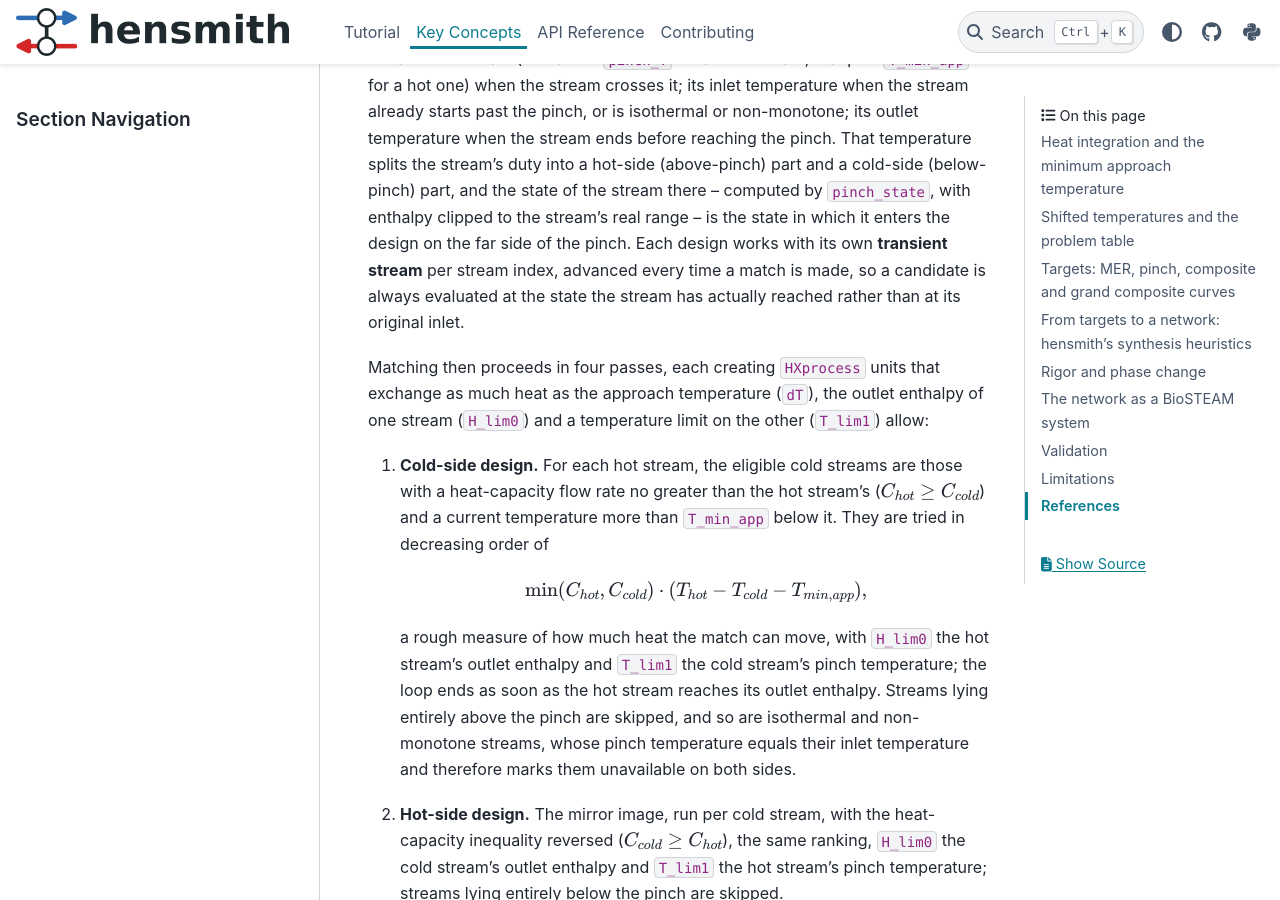
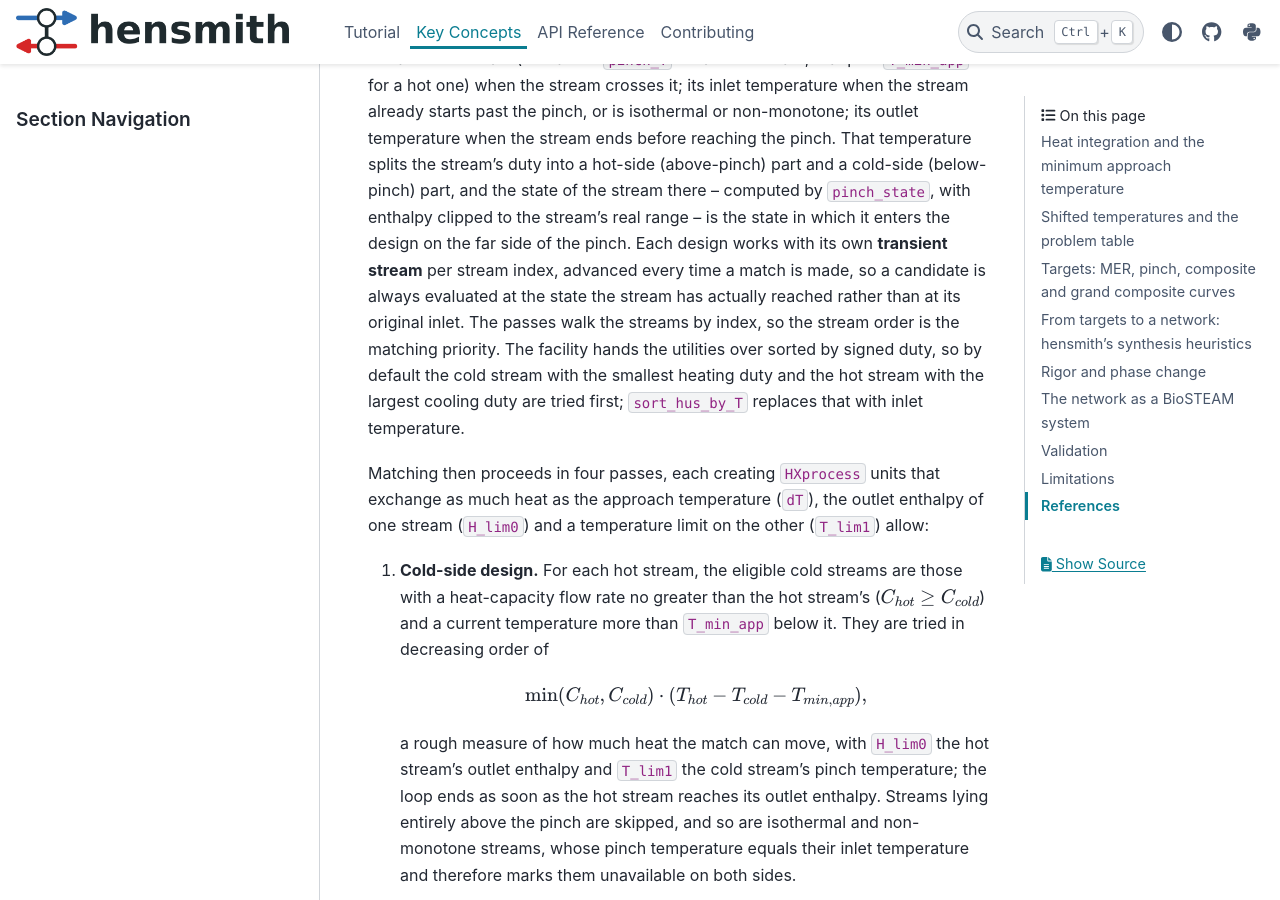
Before and after one commit to BioSTEAMDevelopmentGroup/hensmith, a Sphinx documentation site: the page built from docs/source/concepts.rst, in a window 1280 px wide and 900 px high, scrolled down 4882 px. Built offline with Sphinx 7.4.7 and the PyData theme 0.15.4, drawn with Linux system fonts in a browser that asks for light colours; the version number is read from the project's files by our own code.

Commit message:
document the default matching priority of the synthesis passes
The order of the streams handed to synthesize_network is the priority of
its matching passes: the outer loop of each design pass and both loops of
each offset pass walk the streams by index. HeatExchangerNetwork sorts the
utilities by signed duty before the call, so by default the cold stream
with the smallest heating duty and the hot stream with the largest cooling
duty are tried first, and sort_hus_by_T replaces that with inlet
temperature. None of this was written down: the synthesize_network
docstring said only that the given order is kept, and the sort in
HeatExchangerNetwork._cost carried no comment.

State it in the `hus` and `sort_hus_by_T` parameter descriptions, as a
comment on the sort, in the concepts page, the configuring tutorial and
the API table. Documentation only: no behaviour change, full suite 37
passed, strict Sphinx rebuild with zero warnings.

Co-Authored-By: Claude Fable 5.1 <noreply@anthropic.com>

```diff
--- a/docs/source/API/heat_exchanger_network.rst
+++ b/docs/source/API/heat_exchanger_network.rst
@@ -55,7 +55,7 @@ shows what each of them changes.
      - Copy each synthesized utility exchanger's heat utility onto the corresponding original heat utility and reload that unit's utility cost, instead of reporting the net utilities on the facility itself. Applies only when at least one process exchanger was synthesized. Defaults to False.
    * - ``sort_hus_by_T``
      - bool
-     - Sort the heating utilities by inlet temperature descending and the cooling utilities ascending before the analysis. Defaults to False.
+     - Sort the heating utilities by inlet temperature descending and the cooling utilities ascending before the analysis, so that inlet temperature rather than signed duty (the default: smallest heating duty first, largest cooling duty first) sets the matching priority. Defaults to False.
 
 Class attributes
 ----------------
--- a/docs/source/concepts.rst
+++ b/docs/source/concepts.rst
@@ -203,7 +203,12 @@ computed by ``pinch_state``, with enthalpy clipped to the stream's real range
 -- is the state in which it enters the design on the far side of the pinch.
 Each design works with its own **transient stream** per stream index, advanced
 every time a match is made, so a candidate is always evaluated at the state
-the stream has actually reached rather than at its original inlet.
+the stream has actually reached rather than at its original inlet. The passes
+walk the streams by index, so the stream order is the matching priority. The
+facility hands the utilities over sorted by signed duty, so by default the cold
+stream with the smallest heating duty and the hot stream with the largest
+cooling duty are tried first; ``sort_hus_by_T`` replaces that with inlet
+temperature.
 
 Matching then proceeds in four passes, each creating ``HXprocess`` units that
 exchange as much heat as the approach temperature (``dT``), the outlet
--- a/docs/source/tutorial/04_configuring.rst
+++ b/docs/source/tutorial/04_configuring.rst
@@ -222,7 +222,9 @@ ones in the rearranged list regardless, and it is that list that fixes the
 stream indices used by every per-stream array, by the stream life cycles and by
 the pinch diagram. Because the matching passes walk the streams in index order,
 sorting them changes which matches are attempted first, and so can change the
-network that comes out.
+network that comes out. The default order is by signed duty, which is how the
+facility hands the utilities to the synthesis: cold streams from the smallest
+heating duty up, hot streams from the largest cooling duty down.
 
 ``acceptable_energy_balance_error`` overrides, for one instance, the class
 attribute of the same name. It is a *fraction*, not a percentage: the default
```
Also changed, not shown: 2 other files.
